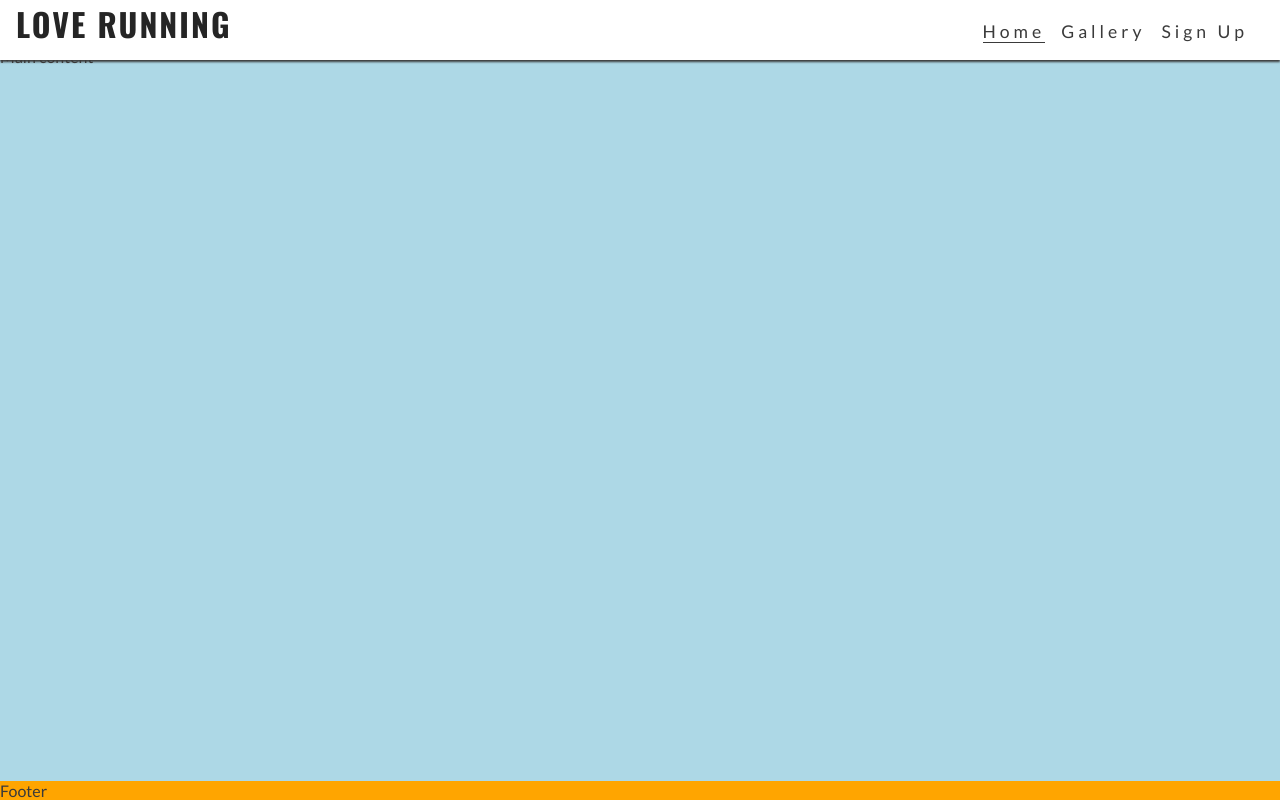
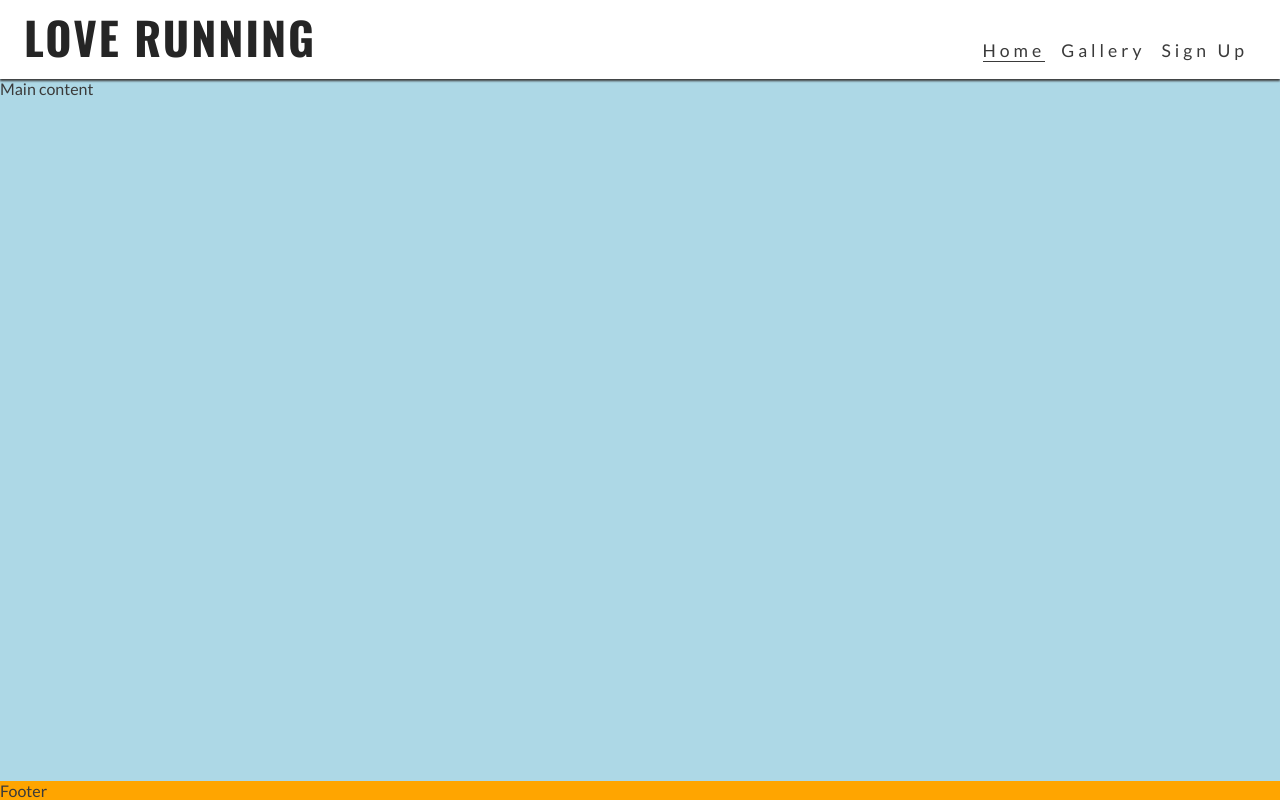
Before and after one commit to vicblaise/love-running, a plain HTML site: page index.html in a window 1280 px wide. Drawn offline with nearby package versions, Linux system fonts and the light colour scheme.

Commit message:
make logo larger, push main to show under larger header

```diff
--- a/assests/css/style.css
+++ b/assests/css/style.css
@@ -109,4 +109,16 @@ footer{
         display: none;
     }
 
+    #logo{
+        font-size: 280%;
+        line-height: 75px;
+        margin: 0 0.5rem;
+    }
+
+    /*main content*/
+    main{
+        /*push content down to accomodate larger header*/
+        margin-top: 79px;
+    }
+
 }
```
